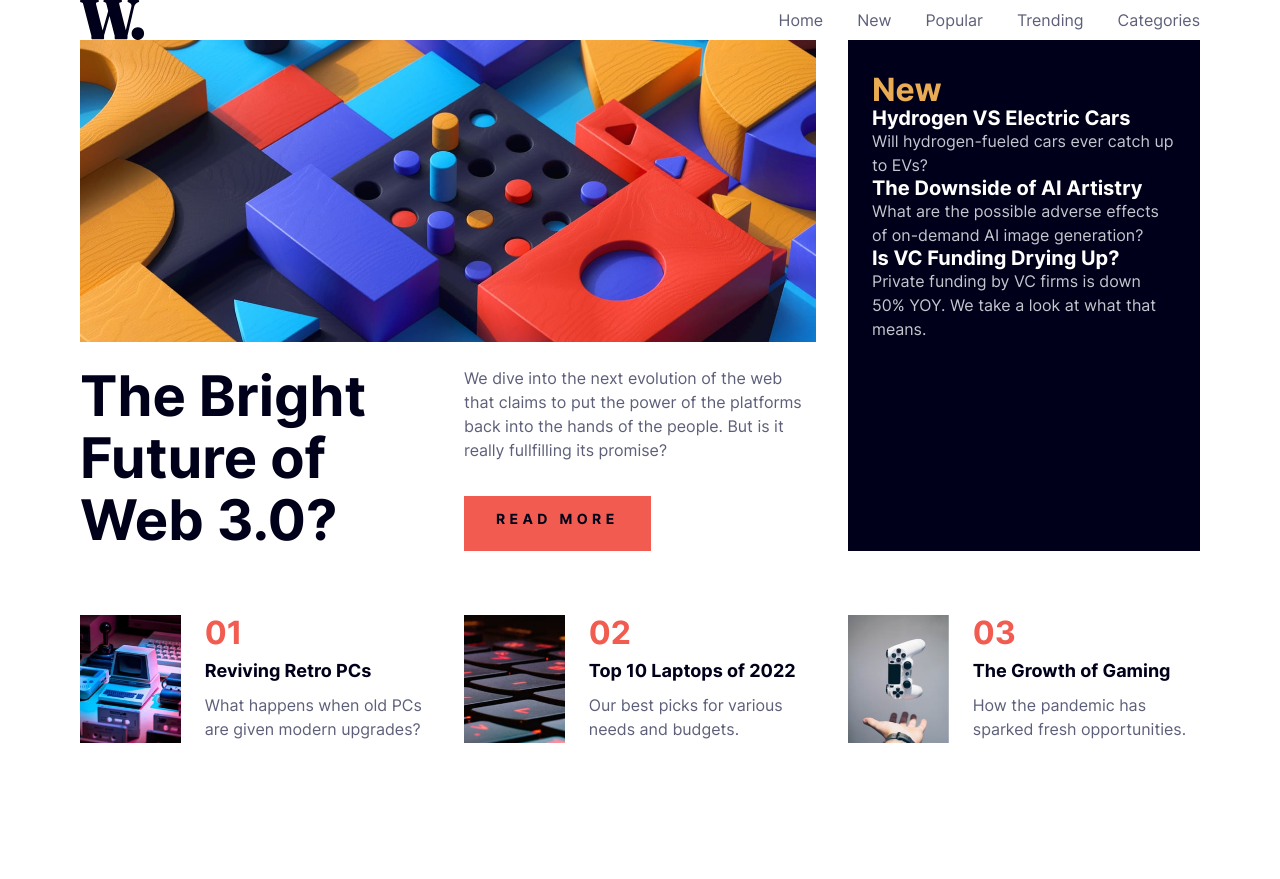
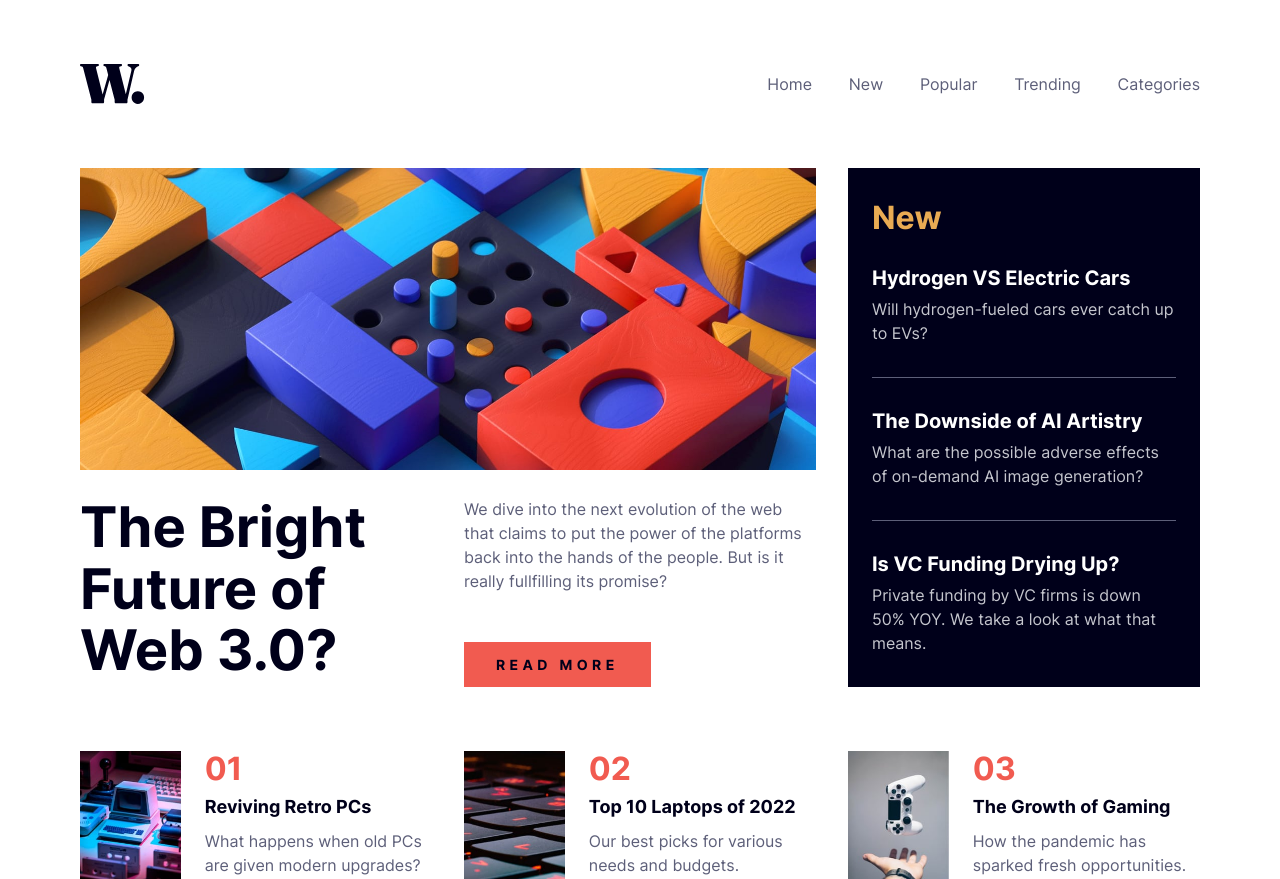
Before and after one commit to Frontend-Mentor-Project-Solutions/news-room-homepage, a plain HTML site: page index.html in a window 1280 px wide. Before the commit the page ends 800 px from the top, so only its background shows below. Drawn offline with Linux system fonts and the light colour scheme.

Commit message:
refactor and fine tune page layout

```diff
--- a/index.html
+++ b/index.html
@@ -33,9 +33,9 @@
         </nav>
       </header>
 
-      <main>
-        <article class="hero">
-          <h1>The Bright Future of Web 3.0?</h1>
+      <main class="grid">
+        <article class="hero subgrid col-span-2">
+          <h1 class="row-span-2">The Bright Future of Web 3.0?</h1>
 
           <p>
             We dive into the next evolution of the web that claims to put the
@@ -45,19 +45,20 @@
 
           <a href="#" class="button">Read more</a>
 
-          <picture class="image-order">
+          <picture class="image-order col-span-2">
             <source
               srcset="assets/images/image-web-3-desktop.jpg"
               media="(width >= 480px)"
             />
             <img
+              class="col-span-2"
               src="assets/images/image-web-3-mobile.jpg"
               alt="Colorful 3D puzzle pieces and gaming controller representing Web 3.0 technology"
             />
           </picture>
         </article>
 
-        <aside>
+        <aside class="new-articles">
           <h2>New</h2>
 
           <article>
@@ -91,7 +92,7 @@
           </article>
         </aside>
 
-        <section>
+        <section class="featured-articles subgrid col-span-all">
           <article>
             <a href="#">
               <h3>Reviving Retro PCs</h3>
--- a/resets.css
+++ b/resets.css
@@ -37,14 +37,6 @@ label {
   line-height: 1.1;
 }
 
-/* Balance text wrapping on headings */
-h1,
-h2,
-h3,
-h4 {
-  text-wrap: balance;
-}
-
 /* A elements that don't have a class get default styles */
 a {
   text-decoration-skip-ink: auto;
--- a/styles.css
+++ b/styles.css
@@ -18,6 +18,10 @@
 
   --fw-bold: 700;
   --fw-xbold: 800;
+
+  --gap-large: 4rem;
+  --gap-medium: 2rem;
+  --gap-small: 1.5rem;
 }
 
 body {
@@ -65,59 +69,38 @@ h3 {
   }
 }
 
-main {
+.grid {
   display: grid;
-  row-gap: 4rem;
+  row-gap: var(--gap-large);
+  column-gap: var(--gap-medium);
 
   /* mobile view */
   .hero {
-    display: grid;
-    grid-template-columns: subgrid;
-    row-gap: 1.5rem;
+    row-gap: var(--gap-small);
   }
 
-  section {
-    display: grid;
-    grid-template-columns: subgrid;
-    row-gap: 2rem;
-
-    article {
-      display: grid;
-      grid-template-columns: auto 1fr;
-      grid-template-rows: repeat(3, auto);
-      column-gap: 1.5rem;
-      row-gap: 0.5rem;
-      align-items: center;
-    }
-
-    img {
-      height: 8rem;
-      grid-row: 1 / -1;
-    }
+  .featured-articles {
+    row-gap: var(--gap-medium);
   }
 
   /* desktop view */
   @media (min-width: 70rem) {
     grid-template-columns: repeat(3, 1fr);
-    column-gap: 2rem;
 
-    .hero {
-      grid-column: 1 / 3;
+    .col-span-2 {
+      grid-column: span 2;
     }
 
-    .hero picture {
-      grid-column: 1 / 3;
-    }
-
-    .hero h1 {
-      grid-row: 2 / 4;
+    .row-span-2 {
+      grid-row: span 2;
     }
 
     .hero .button {
       grid-column: 2 / 3;
+      align-self: flex-end;
     }
 
-    section {
+    .col-span-all {
       grid-column: 1 / -1;
     }
   }
@@ -129,6 +112,11 @@ main {
   order: -1;
 }
 
+.subgrid {
+  display: grid;
+  grid-template-columns: subgrid;
+}
+
 /* BLOCKS - Component-specific styles */
 
 header {
@@ -136,12 +124,13 @@ header {
   flex-wrap: wrap;
   justify-content: space-between;
   align-items: center;
+  padding-block: clamp(2rem, 0.5rem + 5vw, 4rem);
 
   ul {
     display: flex;
     flex-wrap: wrap;
 
-    gap: 2.125rem;
+    gap: 2.3rem;
   }
 }
 
@@ -158,29 +147,49 @@ header {
   width: fit-content;
 }
 
-aside {
+.new-articles {
+  --flow-space: 2rem;
+
   background-color: var(--clr-navy-950);
   padding-inline: 1.5rem;
-  padding-block: 2rem;
+  padding-block: clamp(1.25rem, 0rem + 4.167vw, var(--flow-space));
+
+  h2 {
+    margin-bottom: var(--flow-space);
+  }
 
   h3 {
     color: var(--clr-white);
+    margin-bottom: calc(var(--flow-space) / 4);
   }
 
   p {
     color: var(--clr-grey-300);
   }
 
-  hr {
-    color: var(--clr-navy-600);
-    border-bottom-width: 0;
+  article {
+    &:not(:last-of-type)::after {
+      content: "";
+      display: block;
+      height: 1px;
+      width: 100%;
+      background-color: var(--clr-navy-600);
+      margin-block: var(--flow-space);
+    }
   }
 }
 
-section {
+.featured-articles {
   counter-reset: article-number;
 
   article {
+    display: grid;
+    grid-template-columns: auto 1fr;
+    grid-template-rows: repeat(3, auto);
+    column-gap: var(--gap-small);
+    row-gap: 0.5rem;
+    align-items: center;
+
     counter-increment: article-number;
 
     &::before {
@@ -195,6 +204,11 @@ section {
   h3 {
     font-size: 1.125rem;
   }
+
+  img {
+    height: 8rem;
+    grid-row: 1 / -1;
+  }
 }
 
 /* EXCEPTIONS - Context-specific overrides */
```
